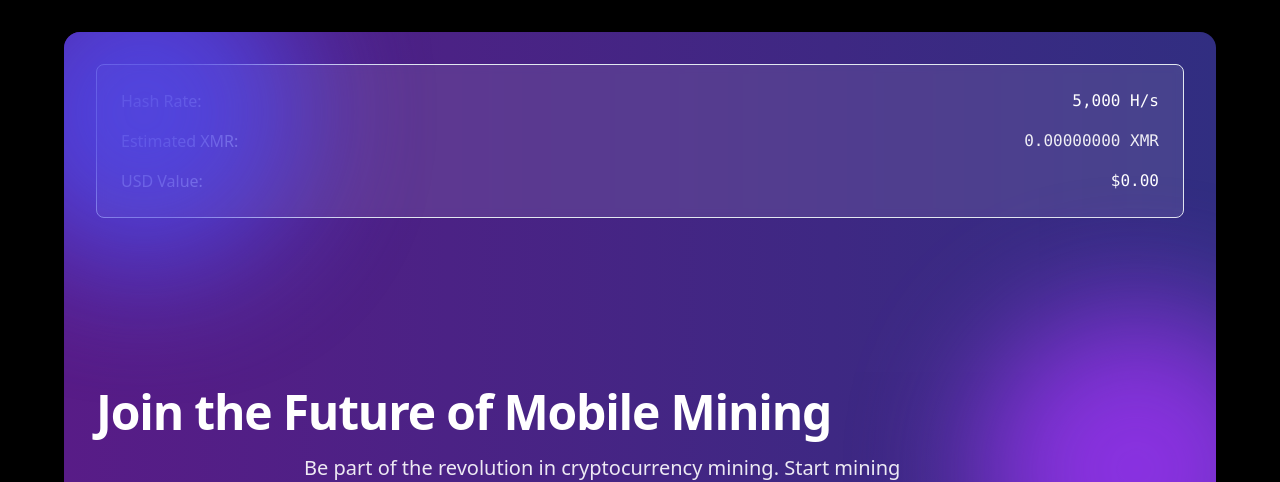
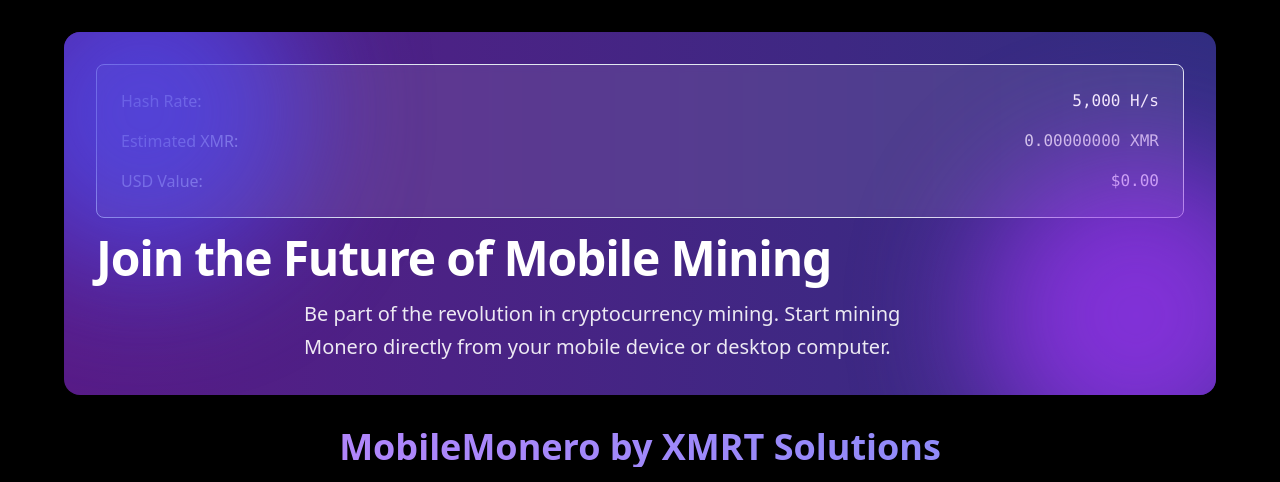
Before and after one commit to DevGruGold/xmrtbanking, a React (Vite) app: page / in a window 1280 px wide. Shown: the top 482 px of the page. Built offline with nearby package versions, Linux system fonts and the light colour scheme.

Commit message:
Close gap between hero and headline
Adjusted the spacing between the hero animation and the headline in the Index component to eliminate any unwanted gap.
[skip gpt_engineer]

```diff
--- a/src/pages/Index.tsx
+++ b/src/pages/Index.tsx
@@ -55,8 +55,8 @@ Best regards`);
       <div className="container mx-auto px-4 py-8">
         <div className="max-w-6xl mx-auto space-y-8">
           {/* Hero Section */}
-          <div className="relative overflow-hidden rounded-2xl bg-gradient-to-r from-purple-900 to-indigo-900 p-8 mb-12">
-            <div className="w-full h-[300px] mb-6">
+          <div className="relative overflow-hidden rounded-2xl bg-gradient-to-r from-purple-900 to-indigo-900 p-8 mb-6">
+            <div className="w-full mb-4">
               <MiningTicker />
             </div>
             <div className="relative z-10 animate-fade-in">
```
